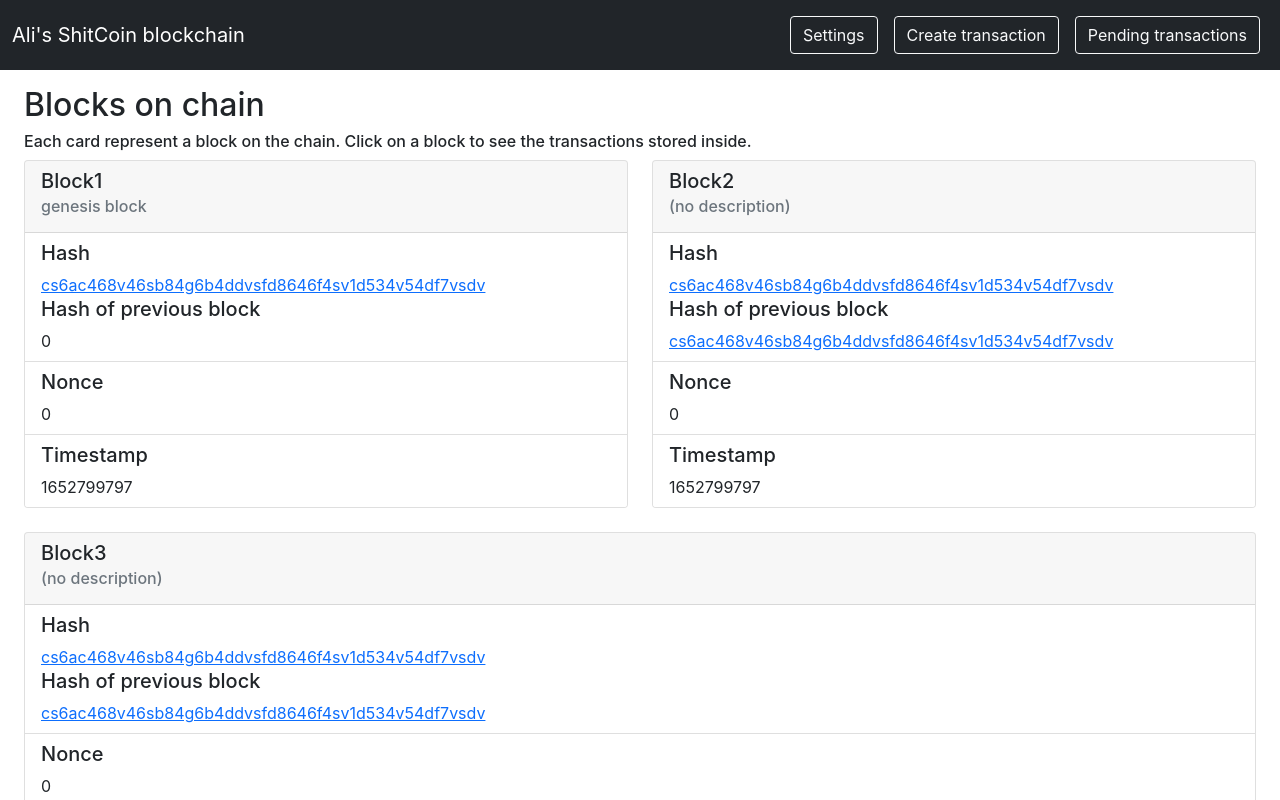
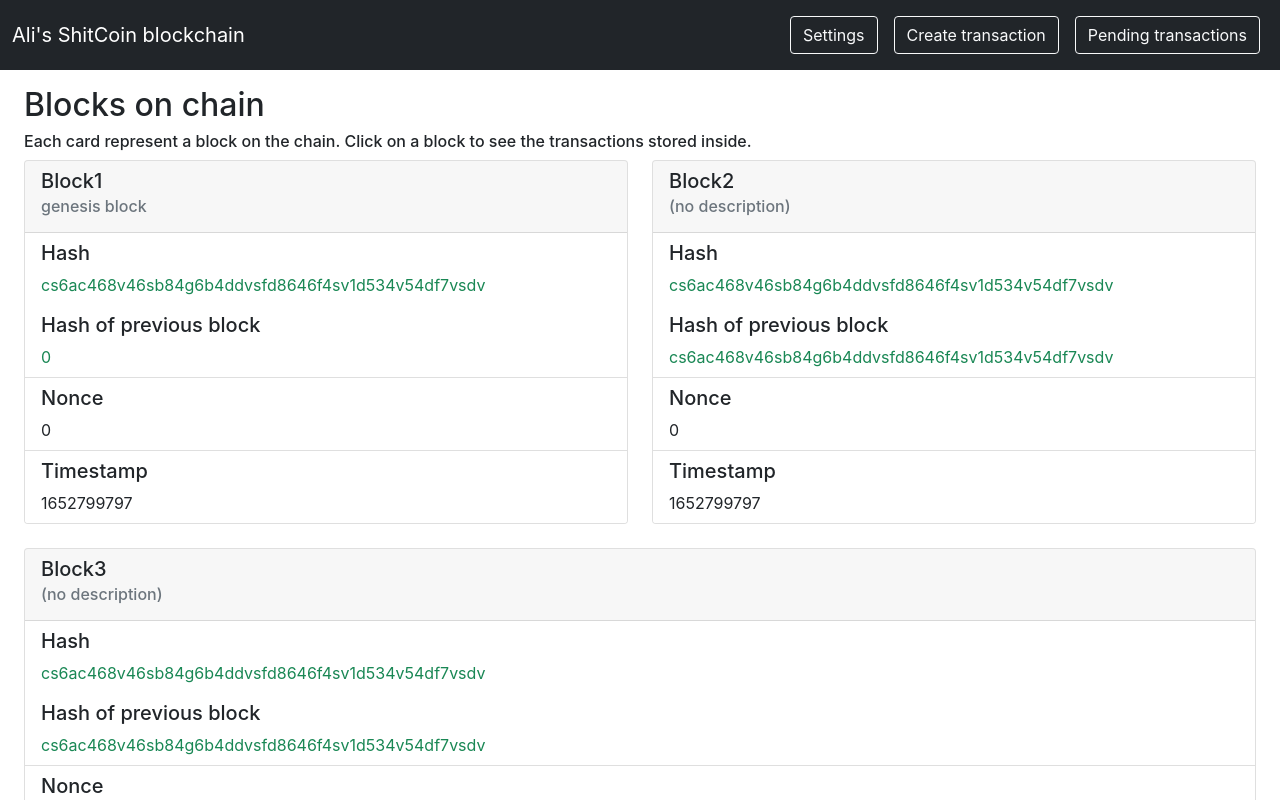
Before and after one commit to Ali-Oliaee/simple-blockchain, a React (Create React App) app: page / in a window 1280 px wide. Shown: the top 800 px of the page. Built offline with nearby package versions, Linux system fonts and the light colour scheme.

Commit message:
fix wallets links

```diff
--- a/src/components/block-card/index.js
+++ b/src/components/block-card/index.js
@@ -22,17 +22,9 @@ function BlockCard({
         <ListGroup variant="flush">
           <ListGroup.Item>
             <Card.Title>Hash</Card.Title>
-            <Card.Link as={Link} to={`transaction/${hash}`}>
-              {hash}
-            </Card.Link>
+            <Card.Text className="text-success">{hash}</Card.Text>
             <Card.Title>Hash of previous block</Card.Title>
-            {previousHash === "0" ? (
-              <Card.Text>0</Card.Text>
-            ) : (
-              <Card.Link as={Link} to={`transaction/${previousHash}`}>
-                {previousHash}
-              </Card.Link>
-            )}
+            <Card.Text className="text-success">{previousHash}</Card.Text>
           </ListGroup.Item>
           <ListGroup.Item>
             <Card.Title>Nonce</Card.Title>
--- a/src/components/transactions-table/index.js
+++ b/src/components/transactions-table/index.js
@@ -1,6 +1,7 @@
 import { Table } from "react-bootstrap";
 import { FontAwesomeIcon } from "@fortawesome/react-fontawesome";
 import { faCheck, faXmark } from "@fortawesome/free-solid-svg-icons";
+import { Link } from "react-router-dom";
 
 function TransactionsTable({ transactions = [] }) {
   return (
@@ -20,10 +21,10 @@ function TransactionsTable({ transactions = [] }) {
           <tr key={transaction.id}>
             <td>{transaction.id}</td>
             <td>
-              <a href="/">{transaction.from}</a>
+              <Link to={`/wallet/${transaction.from}`}>{transaction.from}</Link>
             </td>
             <td>
-              <a href="/">{transaction.to}</a>
+              <Link to={`/wallet/${transaction.to}`}>{transaction.to}</Link>
             </td>
             <td>{transaction.amount}</td>
             <td>
--- a/src/pages/transaction/index.js
+++ /dev/null
@@ -1,5 +0,0 @@
-function TransactionPage() {
-  return <div>TransactionPage</div>;
-}
-
-export default TransactionPage;
--- /dev/null
+++ b/src/pages/wallet/index.js
@@ -0,0 +1,5 @@
+function WalletPage() {
+  return <div>WalletPage</div>;
+}
+
+export default WalletPage;
--- a/src/routes/index.js
+++ b/src/routes/index.js
@@ -4,7 +4,7 @@ import HomePage from "../pages/home";
 import NotFoundPage from "../pages/not-found";
 import PendingTransactionsPage from "../pages/pending-transactions";
 import SettingsPage from "../pages/settings";
-import TransactionPage from "../pages/transaction";
+import WalletPage from "../pages/wallet";
 
 function MainRouter() {
   return (
@@ -16,7 +16,7 @@ function MainRouter() {
         path="/pending-transactions"
         element={<PendingTransactionsPage />}
       />
-      <Route path="/transaction/:id" element={<TransactionPage />} />
+      <Route path="/wallet/:id" element={<WalletPage />} />
       <Route path="*" element={<NotFoundPage />} />
     </Routes>
   );
```
